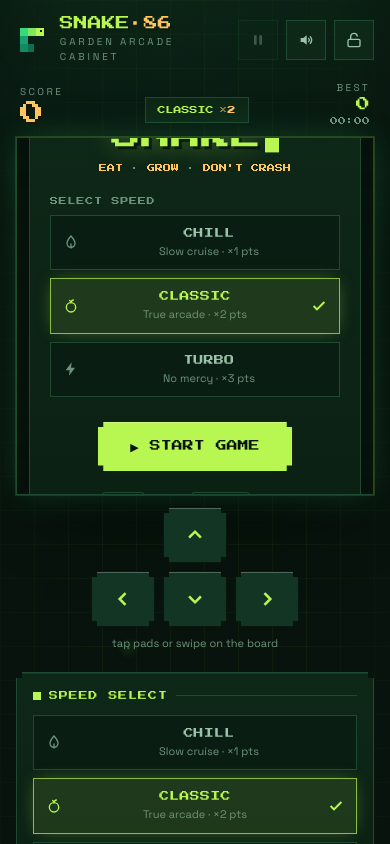
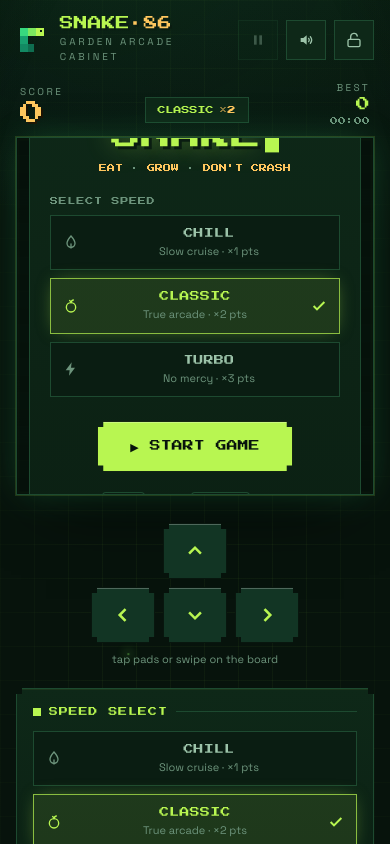
Before and after one commit to john-michaelg135/snake-86, a React (Vite) app: page / in a window 390 px wide. Shown: the top 844 px of the page. Built offline with nearby package versions, Linux system fonts and the light colour scheme.

Commit message:
chore: lower the touch controls

```diff
--- a/src/App.tsx
+++ b/src/App.tsx
@@ -290,7 +290,7 @@ export default function App() {
           </div>
 
           {/* touch pad */}
-          <TouchControls onSteer={game.steer} className="w-full lg:hidden" />
+          <TouchControls onSteer={game.steer} className="mt-4 w-full lg:hidden" />
 
           {/* panels under board on small screens */}
           <div className="mt-2 w-full lg:hidden">
```
